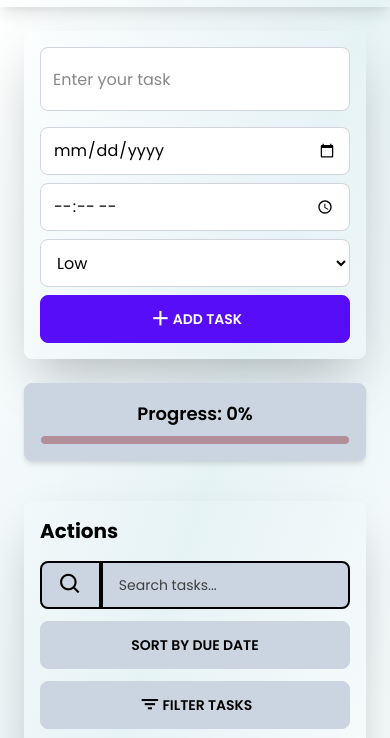
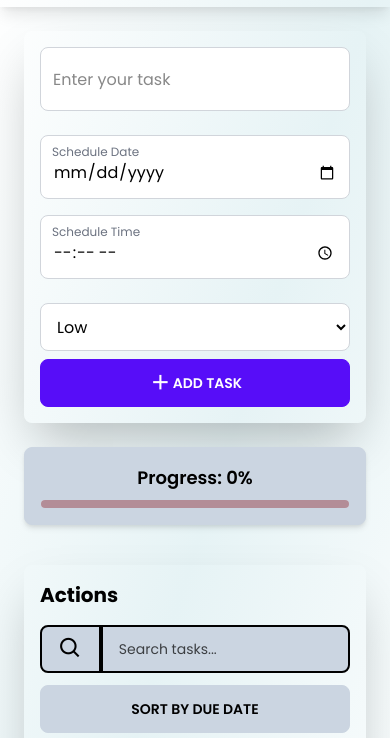
Before and after one commit to ParamveerSingh19/TaskFlow, a website: page index.html in a window 390 px wide. Shown: the part 61-799 px from the top of the page. Drawn offline with nearby package versions, Linux system fonts and the light colour scheme.

Commit message:
Refactor: Enhance input section with floating labels for date and time inputs; adjust layout for better responsiveness

```diff
--- a/index.html
+++ b/index.html
@@ -49,7 +49,7 @@
       <div class="grid grid-cols-1 lg:grid-cols-4 gap-6">
         <div class="lg:col-span-4">
           <div
-            class="input-section bg-white/50 dark:bg-gray-800/50 p-6 rounded-lg shadow-2xl flex flex-col gap-4"
+            class="input-section bg-white/50 dark:bg-gray-800/50 p-6 rounded-lg shadow-2xl flex flex-col gap-6"
           >
             <input
               type="text"
@@ -57,29 +57,38 @@
               class="input input-bordered input-lg w-full task-input"
               aria-label="Task description"
             />
-            <div class="grid grid-cols-1 sm:grid-cols-4 gap-2">
-              <div class="relative w-full sm:col-span-2 md:col-span-1">
+            <div class="flex flex-col sm:flex-row gap-2">
+              <div class="floating-label-group w-full sm:w-1/2">
                 <input
                   type="date"
-                  placeholder="dd-mm-yyyy"
-                  class="input input-bordered w-full schedule-date"
+                  class="input input-bordered w-full schedule-date peer"
                   id="schedule-date"
                   aria-label="Schedule Date"
+                  placeholder="dd-mm-yyyy"
+                  value=""
                 />
+                <label for="schedule-date" class="placeholder-label"
+                  >Schedule Date</label
+                >
               </div>
 
-              <div class="relative w-full sm:col-span-2 md:col-span-1">
+              <div class="floating-label-group w-full sm:w-1/2">
                 <input
                   type="time"
-                  placeholder="--:--"
-                  class="input input-bordered w-full schedule-time"
+                  class="input input-bordered w-full schedule-time peer"
                   id="schedule-time"
                   aria-label="Schedule Time"
+                  placeholder="--:--"
+                  value=""
                 />
+                <label for="schedule-time" class="placeholder-label"
+                  >Schedule Time</label
+                >
               </div>
-
+            </div>
+            <div class="grid grid-cols-1 sm:grid-cols-2 md:grid-cols-2 gap-2">
               <select
-                class="input input-bordered priority-select sm:col-span-2 md:col-span-1"
+                class="input input-bordered priority-select"
                 aria-label="Task Priority"
               >
                 <option value="low" class="text-green-600 dark:text-green-400">
@@ -95,9 +104,7 @@
                   High
                 </option>
               </select>
-              <button
-                class="btn btn-primary add-task-button sm:col-span-2 md:col-span-1"
-              >
+              <button class="btn btn-primary add-task-button">
                 <i class="bx bx-plus bx-sm"></i> Add Task
               </button>
             </div>
--- a/style.css
+++ b/style.css
@@ -71,6 +71,7 @@ body {
   color: var(--text-color);
   background-color: #fff; /* Default light theme background */
   border: 1px solid #d1d5db; /* Default border for input-bordered */
+  border-radius: 0.5rem; /* Add border-radius to match the first image */
 }
 
 body.theme-dark .input-section input,
@@ -80,7 +81,66 @@ body.theme-dark .input-section select {
   border-color: #4a5568; /* Dark theme input border */
 }
 
-/* Placeholder color for text inputs */
+/* NEW: Styles for floating labels for date/time inputs */
+.floating-label-group {
+  position: relative;
+  /* Ensure the wrapper respects flexbox sizing if it's in a flex container */
+  flex-grow: 1; /* Allow it to grow in flex containers */
+  flex-basis: 0; /* Default basis */
+}
+
+.floating-label-group .input {
+  padding-top: 1.5rem; /* Make space for the floating label */
+  padding-bottom: 0.75rem; /* Adjust bottom padding if needed */
+  height: auto; /* Allow height to adjust based on padding */
+}
+
+.floating-label-group .placeholder-label {
+  position: absolute;
+  top: 0.5rem; /* Position the label at the top */
+  left: 0.75rem; /* Align with input padding */
+  font-size: 0.75rem; /* Smaller font for the label */
+  color: #6b7280; /* Gray color for the label */
+  pointer-events: none; /* Make label unclickable */
+  transition: all 0.2s ease-out; /* Smooth transition for label movement */
+  background-color: transparent; /* Ensure no background interferes */
+  z-index: 1; /* Ensure label is above input content initially */
+}
+
+/* Ensure placeholder text matches the initial label position for date/time inputs if they are empty */
+/* This creates the 'dd-mm-yyyy' and '--:--' look */
+.schedule-date::before,
+.schedule-time::before {
+  content: attr(placeholder); /* Use content property to display placeholder */
+  position: absolute;
+  top: 1.5rem; /* Position below the floating label */
+  left: 0.75rem;
+  color: #9ca3af; /* Light gray for placeholder */
+  pointer-events: none;
+  z-index: 0; /* Ensure it's behind the label but above the input */
+  opacity: 1;
+  transition: opacity 0.2s ease-out;
+}
+
+/* Hide the pseudo-element placeholder when the input has a value or is focused */
+.schedule-date:valid::before,
+.schedule-date:focus::before,
+.schedule-time:valid::before,
+.schedule-time:focus::before {
+  opacity: 0;
+}
+
+/* Dark theme adjustments for new floating label styles */
+body.theme-dark .floating-label-group .placeholder-label {
+  color: #9ca3af; /* Lighter gray for dark theme label */
+}
+
+body.theme-dark .schedule-date::before,
+body.theme-dark .schedule-time::before {
+  color: rgba(255, 255, 255, 0.4); /* Dark theme placeholder */
+}
+
+/* Placeholder color for text inputs (original, kept for task-input) */
 .input-section input::placeholder {
   color: #888;
 }
@@ -401,11 +461,12 @@ body.theme-light .input-group:focus-within > span {
   border-color: #06b6d4 !important; /* Cyan-500 for better visibility in light theme */
 }
 
-/* Add this for dark theme focus to ensure white outline */
+/* Corrected: Specific focus color for DARK THEME search bar */
 body.theme-dark .input-group:focus-within > .search-input,
 body.theme-dark .input-group:focus-within > span {
-  box-shadow: 0 0 0 2px #ffffff; /* White outline for dark theme */
-  border-color: #ffffff !important; /* White border for dark theme */
+  /* Use the defined dark theme focus color variable */
+  box-shadow: 0 0 0 2px #06b6d4; /* Cyan-500 for better visibility in dark theme */
+  border-color: #06b6d4 !important;
 }
 
 /* Explicit Priority Colors (override Tailwind defaults) */
@@ -494,22 +555,33 @@ body.theme-dark input[type="checkbox"].complete-button {
   .todos-list-body {
     grid-template-columns: repeat(3, 1fr);
   }
-  .input-section .grid.sm\:grid-cols-4 {
+  .input-section .flex.flex-col.sm\:flex-row {
     /* For input section on larger screens (md and above), ensure 4 columns if desired */
-    grid-template-columns: repeat(4, 1fr);
+    /* Adjusting this to be a flex row that wraps as needed,
+       or apply grid if you specifically want 4 columns here across more elements */
+    flex-wrap: nowrap; /* Keep elements in one row for larger screens if possible */
   }
 }
 
 @media (min-width: 768px) and (max-width: 1023px) {
   /* Medium screens (e.g., tablets) */
-  .input-section .grid.sm\:grid-cols-4 {
-    grid-template-columns: repeat(
-      2,
-      1fr
-    ) !important; /* Two columns for date/time/priority/button */
+  .input-section .flex.flex-col.sm\:flex-row {
+    flex-wrap: wrap; /* Allow wrapping */
   }
   .todos-list-body {
     grid-template-columns: repeat(2, 1fr); /* Two columns for todo cards */
+  }
+  /* Ensure date/time inputs take half width each on medium screens */
+  .floating-label-group {
+    width: 50%;
+  }
+  .floating-label-group:nth-child(odd) {
+    /* Target the first date input in the pair */
+    padding-right: 0.5rem; /* Add some spacing between them */
+  }
+  .floating-label-group:nth-child(even) {
+    /* Target the second time input in the pair */
+    padding-left: 0.5rem; /* Add some spacing between them */
   }
 }
 
@@ -518,8 +590,14 @@ body.theme-dark input[type="checkbox"].complete-button {
   .todos-list-body {
     grid-template-columns: 1fr; /* Single column for todo cards */
   }
-  .input-section .grid.sm\:grid-cols-4 {
-    grid-template-columns: 1fr; /* Single column for all input fields */
+  .input-section .flex.flex-col.sm\:flex-row {
+    flex-direction: column; /* Stack date/time vertically */
+    gap: 1rem; /* Space between stacked items */
+  }
+  .floating-label-group {
+    width: 100%; /* Full width on small screens */
+    padding-right: 0 !important;
+    padding-left: 0 !important;
   }
   /* Removed max-width from sidebar-card, input-section, progress-card,
     as they should naturally fill 100% of their grid column on mobile */
```
